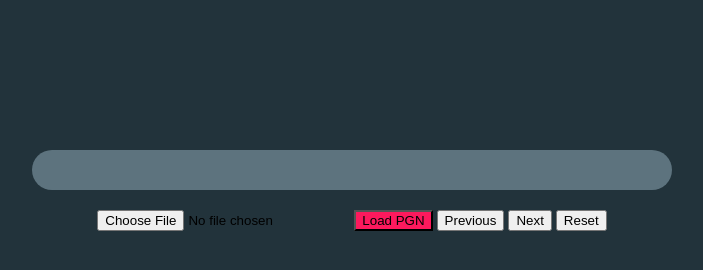
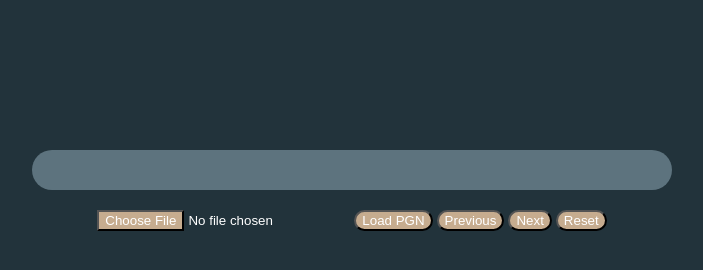
Before and after one commit to FinalBoolean/4o4ChessBotDetector, a website built with Vite: page website/index.html in a window 1280 px wide. Shown: the whole page, without its empty margins (288-991 px from the left). Built offline with nearby package versions, Linux system fonts and the light colour scheme; files whose address does not match are found by name.

```diff
--- a/website/css/style.css
+++ b/website/css/style.css
@@ -1,5 +1,6 @@
 body {
   background-color: #22333B;
+  color: white;
 }
 #board1{
     border-radius: 25px;
@@ -7,6 +8,12 @@
     padding: 20px;
 
 }
-#loadBtn{
-    background-color: rgb(253, 25, 93);
+button{
+    border-radius: 25px;
+    background-color: #C6AC8F;
+    color: white;
 }
+input[type="file"]::file-selector-button{
+  background-color: #C6AC8F;
+  color: white;
+}
```
